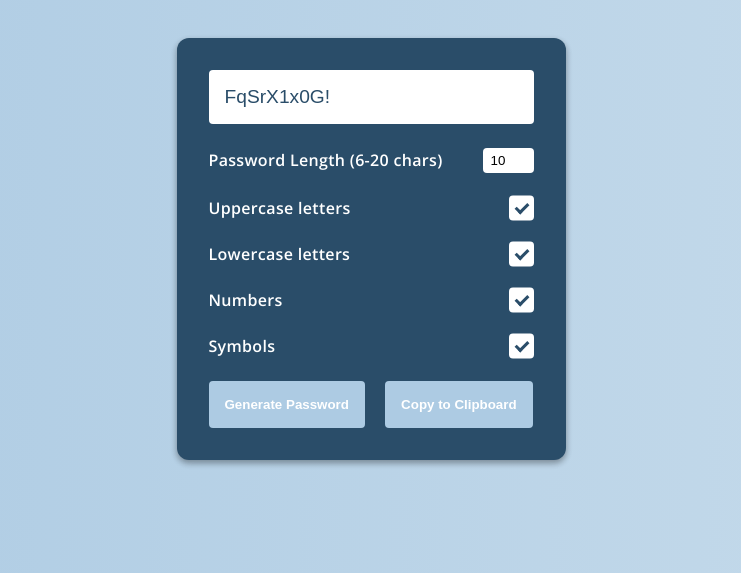
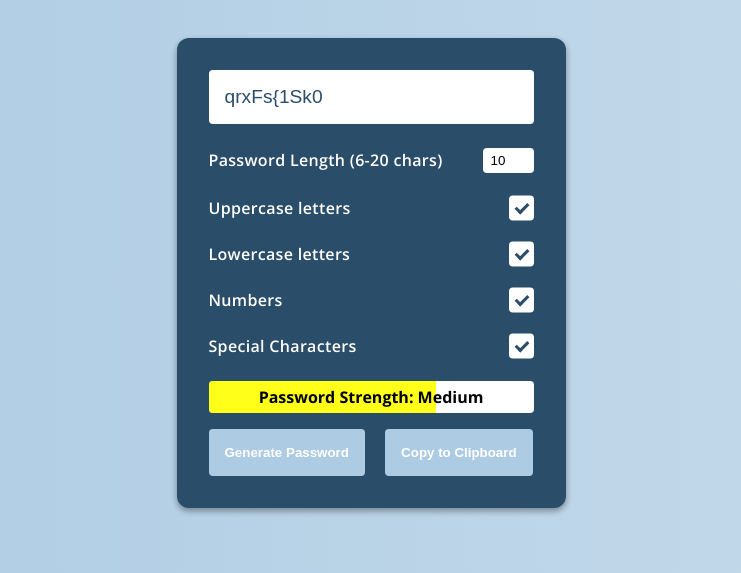
Before and after one commit to tadejf84/js-password-generator, a plain HTML site: page index.html in a window 1280 px wide. Both pictures are taken after a click on the button "Generate Password". Shown: the part 227-800 px from the top of the page, without its empty margins (269-1010 px from the left). Drawn offline with nearby package versions, Linux system fonts and the light colour scheme.

Commit message:
strength meter added

```diff
--- a/app.js
+++ b/app.js
@@ -1,88 +1,227 @@
-/*
-* caching DOM elements
-*/
+// DOM Caching
 const pwdDisplayEl = document.getElementById('pwd-display');
 const pwdLengthEl= document.getElementById('pwd-length');
 const pwdUppercaseEl = document.getElementById('pwd-uppercase');
 const pwdLowercaseEl = document.getElementById('pwd-lowercase');
 const pwdNumbersEl = document.getElementById('pwd-numbers');
-const pwdSymbolsEl = document.getElementById('pwd-symbols');
+const pwdSpecialEl = document.getElementById('pwd-special');
 const pwdGenerateEl = document.getElementById('pwd-generate');
-const pwdCopy = document.getElementById('pwd-copy');
+const pwdCopyEl = document.getElementById('pwd-copy');
+const strengthMeterEl = document.getElementById('strength-meter');
+const strengthMeterTextEl = document.getElementById('strength-meter-text');
+const strengthMeterBgEl = document.getElementById('strength-meter-bg');
+
+// Error messages array
+const errorArr = [];
 
 
-/*
-* event listeners
-*/
-pwdGenerateEl.addEventListener('click', () => {
+/**
+ * Show generated password
+ *
+ */
+const showGeneratedPwd = () => {
 
-    // get user input values
-    const length = pwdLengthEl.value;
-    const hasUppercase = pwdUppercaseEl.checked;
-    const hasLowercase = pwdLowercaseEl.checked;
-    const hasNumbers = pwdNumbersEl.checked;
-    const hasSymbols = pwdSymbolsEl.checked;
+    // Generate pwd
+    const generatedPwd = generatePwd();
 
-    // run main function to generate pwd
-    const generatedPwd = generatePwd(length, hasUppercase, hasLowercase, hasNumbers, hasSymbols);
+    // Diplay pwd or error message
+    if(generatedPwd)
+    {
+        pwdDisplayEl.value = generatedPwd;
+        showPwdStrength(generatedPwd);
+    }
+    else if (errorArr.length > 0)
+    {
+        pwdDisplayEl.value = errorArr[0];
+    }
+}
 
-    // diplay pwd
-    pwdDisplayEl.value = generatedPwd;
-});
 
-pwdCopy.addEventListener('click', () => {
-    copyToClipboard();
-});
-
-/*
-* generate password function
-*/
-const generatePwd = (length, upper, lower, number, symbol) => {
-
-    // allowed range of 6 to 20 chars
-    if(length < 6 || length > 20) return 'Password must 6 to 20 chars long!';
+/**
+ * Generate password
+ *
+ * @returns {string} password
+ *
+ */
+const generatePwd = () => {
 
     let generatedPwd = '';
-    const typesArr = [{lower}, {upper}, {number}, {symbol}];                                // get all types
-    const typesFilteredArr = typesArr.filter(item => Object.values(item)[0] === true);      // get only those types that are checked
-    const typesFilteredArrLength = typesFilteredArr.length;                                 // types arr length
 
-    // if no type selected, return empty string
-    if(typesFilteredArrLength === 0) return 'Please select at least one type!';
+    // Get user input values
+    const length = pwdLengthEl.value;
+    const upperChecked = pwdUppercaseEl.checked;
+    const lowerChecked = pwdLowercaseEl.checked;
+    const numbersChecked = pwdNumbersEl.checked;
+    const specialCharsChecked = pwdSpecialEl.checked;
 
-    // loop through pwd length and generate charachters randomly
+    // If pwd length > 20, show error message
+    if(length > 20)
+    {
+        errorArr.push('Password too long (max 20 chars)!');
+        return;
+    }
+
+    // Get all types
+    const typesArr = [{lowerChecked}, {upperChecked}, {numbersChecked}, {specialCharsChecked}];
+
+    // Get only those types that are checked
+    const typesFilteredArr = typesArr.filter(item => Object.values(item)[0] === true);
+    const typesFilteredArrLength = typesFilteredArr.length;
+
+    // If no types selected, show error message
+    if(typesFilteredArrLength === 0)
+    {
+        errorArr.push('Please select at least one type!');
+        return;
+    }
+
+    // Loop through pwd length and generate charachters randomly
     for(let i = 0; i < length; i++) {
-        const randomType = typesFilteredArr[Math.floor(Math.random() * typesFilteredArrLength)];
-        let currentChar;
-        const currentType = Object.keys(randomType)[0];
+        let randomType = typesFilteredArr[Math.floor(Math.random() * typesFilteredArrLength)];
+        randomType = Object.keys(randomType)[0];
 
-        switch(currentType) {
-            case "upper":
-                currentChar = getRandomUppercaseLetter();
+        switch(randomType) {
+            case "upperChecked":
+                generatedPwd += getRandomUppercaseLetter();
                 break;
-            case "lower":
-                currentChar = getRandomLowercaseLetter();
+            case "lowerChecked":
+                generatedPwd += getRandomLowercaseLetter();
                 break;
-            case "number":
-                currentChar = getRandomNumber();
+            case "numbersChecked":
+                generatedPwd += getRandomNumber();
                 break;
-            case "symbol":
-                currentChar = getRandomSymbol();
+            case "specialCharsChecked":
+                generatedPwd += getRandomSpecialChar();
                 break;
             default:
-                currentChar = getRandomUppercaseLetter();
+                generatedPwd += getRandomUppercaseLetter();
         }
-
-        generatedPwd += currentChar;
     }
 
     return generatedPwd;
 }
 
 
-/*
-* copy to clipboard function
-*/
+/**
+ * Calculate password strength
+ *
+ * @param {string} password
+ *
+ * @returns {number} password strength
+ *
+ */
+const calculatePwdStrength = (pwd) => {
+
+    // Set initial strength to 100
+    let pwdStrength = 100;
+
+    // Get strength factors
+    const length = pwd.length;
+    const containsLowerCase = pwd.match(/[a-z]/g) || [];
+    const containsUpperCase = pwd.match(/[A-Z]/g) || [];
+    const containsNumber = pwd.match(/[0-9]/g) || [];
+    const containsSpecialCharacters = pwd.match(/[^0-9a-zA-Z\s]/g) || [];
+    const containsRepeatCharacters = pwd.match(/(.)\1/g) || [];
+
+    // Deduct points for pwd length weakness
+    if(length <= 3)
+    {
+        pwdStrength = pwdStrength - 90;
+    }
+    else if (length <= 5)
+    {
+        pwdStrength = pwdStrength - 40;
+    }
+    else if (length <= 10)
+    {
+        pwdStrength = pwdStrength - 15;
+    }
+
+    // Deduct points for lowercase weaknesses
+    if (containsLowerCase.length === 0)
+    {
+        pwdStrength = pwdStrength - 20;
+    }
+    else if (containsLowerCase.length < 3)
+    {
+        pwdStrength = pwdStrength - 5;
+    }
+
+    // Deduct points for uppercase weaknesses
+    if (containsUpperCase.length === 0)
+    {
+        pwdStrength = pwdStrength - 20;
+    }
+    else if (containsUpperCase.length < 3)
+    {
+        pwdStrength = pwdStrength - 5;
+    }
+
+    // Deduct points for number weaknesses
+    if (containsNumber.length === 0)
+    {
+        pwdStrength = pwdStrength - 20;
+    }
+    else if (containsNumber.length < 3)
+    {
+        pwdStrength = pwdStrength - 5;
+    }
+
+    // Deduct points for special chars weaknesses
+    if (containsSpecialCharacters.length === 0)
+    {
+        pwdStrength = pwdStrength - 20;
+    }
+    else if (containsSpecialCharacters.length < 3)
+    {
+        pwdStrength = pwdStrength - 5;
+    }
+
+    // Deduct points for repeat chars weaknesses
+    if(containsRepeatCharacters.length > 0)
+    {
+        pwdStrength = pwdStrength - (containsRepeatCharacters.length * 10);
+    }
+
+    if (pwdStrength < 5) {
+        pwdStrength = 5;
+    }
+
+    return pwdStrength;
+}
+
+
+/**
+ * Show password strength
+ *
+ */
+const showPwdStrength = (pwd) => {
+    const pwdStrength = calculatePwdStrength(pwd);
+    strengthMeterBgEl.className = '';
+    strengthMeterBgEl.style.setProperty('--strength', pwdStrength);
+
+    // Show password status
+    if(pwdStrength <= 50)
+    {
+        strengthMeterTextEl.textContent = 'Password Strength: Weak';
+        strengthMeterBgEl.classList.add('weak');
+    }
+    else if (pwdStrength <= 80)
+    {
+        strengthMeterTextEl.textContent = 'Password Strength: Medium';
+        strengthMeterBgEl.classList.add('medium');
+    }
+    else {
+        strengthMeterTextEl.textContent = 'Password Strength: Strong';
+        strengthMeterBgEl.classList.add('strong');
+    }
+}
+
+
+/**
+ *  Copy to clipboard function
+ *
+ */
 const copyToClipboard = () => {
 
     const textarea = document.createElement('textarea');
@@ -99,9 +238,12 @@ const copyToClipboard = () => {
 }
 
 
-/*
-* random generator helpers
-*/
+/**
+ * Generate random chars helpers
+ *
+ * @returns {string} character
+ *
+ */
 function getRandomUppercaseLetter() {
     return String.fromCharCode(Math.floor(Math.random() * 26) + 65);
 }
@@ -114,7 +256,15 @@ function getRandomNumber() {
     return String.fromCharCode(Math.floor(Math.random() * 10) + 48);
 }
 
-function getRandomSymbol() {
-    const symbols = '!@#$%^&*(){}[]=<>/,.';
-    return symbols[Math.floor(Math.random() * symbols.length)];
+function getRandomSpecialChar() {
+    const specialChars = '!@#$%^&*(){}[]=<>/,.';
+    return specialChars[Math.floor(Math.random() * specialChars.length)];
 }
+
+
+/**
+ * Event listeners
+ *
+ */
+pwdGenerateEl.addEventListener('click', showGeneratedPwd);
+pwdCopyEl.addEventListener('click', copyToClipboard);
--- a/index.html
+++ b/index.html
@@ -21,7 +21,7 @@
 
             <div class="input-group">
                 <span>Password Length (6-20 chars)</span>
-                <input type="number" value="10" min="6" max="20" id="pwd-length" class="input">
+                <input type="number" value="10" min="1" max="20" id="pwd-length" class="input" autofocus>
             </div>
 
             <div class="input-group">
@@ -49,11 +49,16 @@
             </div>
 
             <div class="input-group">
-                <span>Symbols</span>
+                <span>Special Characters</span>
                 <label class="checkbox-container">
-                    <input type="checkbox" id="pwd-symbols" checked="checked">
+                    <input type="checkbox" id="pwd-special" checked="checked">
                     <span class="checkmark"></span>
                 </label>
+            </div>
+
+            <div class="strength-meter" id="strength-meter">
+                <span id="strength-meter-bg"></span>
+                <span id="strength-meter-text">Password strength indicator</span>
             </div>
 
             <button type="button" id="pwd-generate" class="btn btn--generate">Generate Password</button>
--- a/style.css
+++ b/style.css
@@ -85,6 +85,48 @@ body {
     padding: 0 0.5rem;
 }
 
+.strength-meter {
+    position: relative;
+    height: 2rem;
+    width: 100%;
+    background-color: #fff;
+    overflow: hidden;
+    margin-bottom: 1rem;
+    display: flex;
+    align-items: center;
+    justify-content: center;
+    border-radius: 0.25rem;
+}
+
+#strength-meter-bg {
+    position: absolute;
+    z-index: 0;
+    left: 0;
+    top: 0;
+    height: 100%;
+    width: calc(1% * var(--strength, 0));
+    background: #fff;
+    transition: width 200ms;
+}
+
+#strength-meter-bg.weak {
+    background-color: #E50000;
+}
+
+#strength-meter-bg.medium {
+    background-color: #FFFF19;
+}
+
+#strength-meter-bg.strong {
+    background-color: #32CD32;
+}
+
+#strength-meter-text {
+    position: relative;
+    z-index: 1;
+    font-weight: bold;
+}
+
 .btn {
     padding: 1rem;
     background-color: var(--btn-bg);
```
